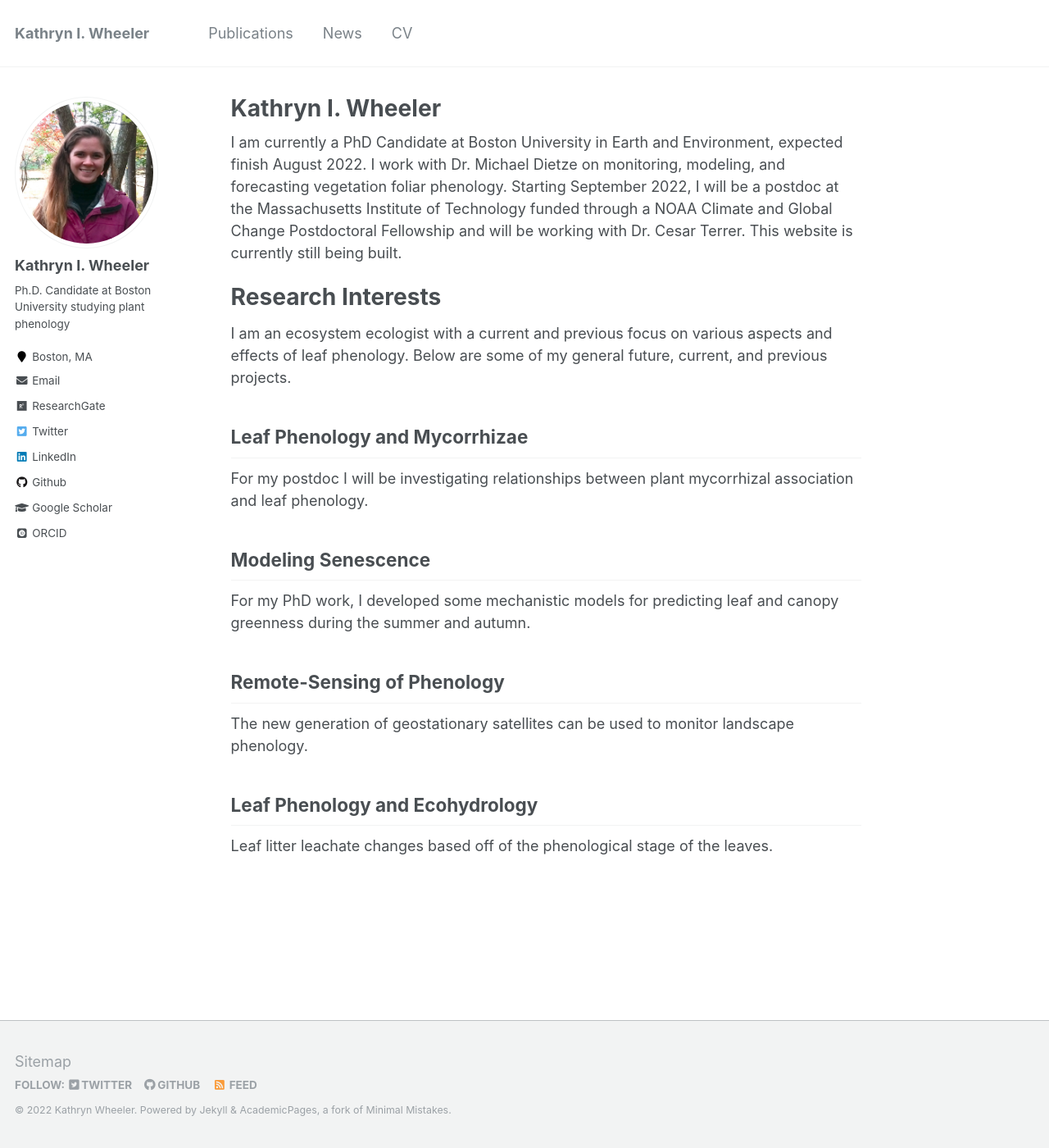
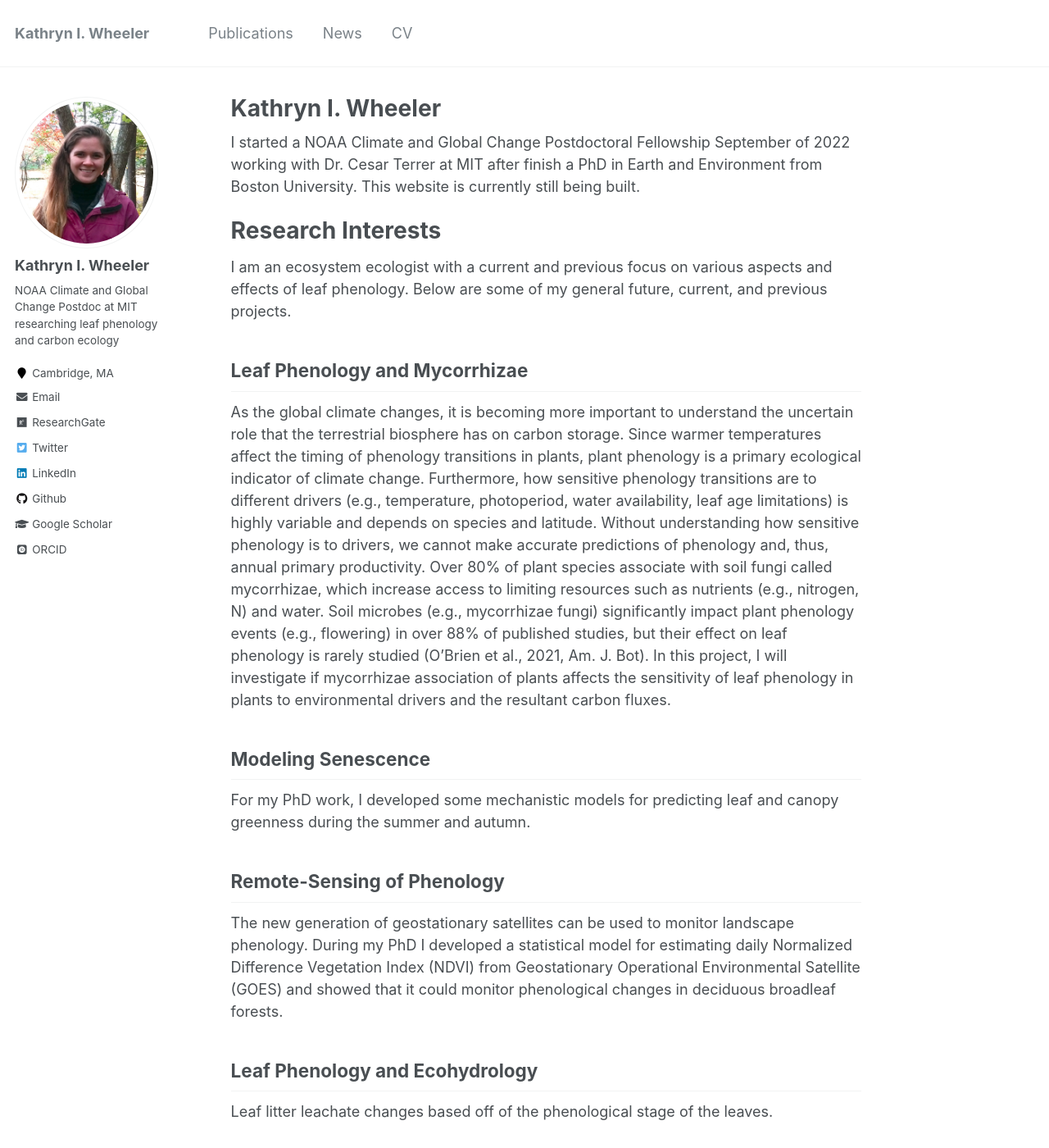
Before and after one commit to k-wheeler/k-wheeler.github.io, a Jekyll site: the page built from _pages/about.md, in a window 1280 px wide and 1400 px high. Shown: the whole window at 82% size. Built offline with Jekyll 4.4.1, drawn with Linux system fonts in a browser that asks for light colours; some web fonts are replaced.

Commit message:
Updated and added google verification

```diff
--- a/_config.yml
+++ b/_config.yml
@@ -78,8 +78,8 @@
 author:
   name             : "Kathryn I. Wheeler"
   avatar           : "profile.png"
-  bio              : "Ph.D. Candidate at Boston University studying plant phenology"
-  location         : "Boston, MA"
+  bio              : "NOAA Climate and Global Change Postdoc at MIT researching leaf phenology and carbon ecology"
+  location         : "Cambridge, MA"
   employer         :
   googlescholar    : "https://scholar.google.com/citations?user=u70ni9sAAAAJ&hl=en"
   email            : "kwheelerecology@gmail.com"
--- a/_pages/about.md
+++ b/_pages/about.md
@@ -9,7 +9,7 @@
 ---
 
 
-I am currently a PhD Candidate at Boston University in Earth and Environment, expected finish August 2022. I work with Dr. Michael Dietze on monitoring, modeling, and forecasting vegetation foliar phenology. Starting September 2022, I will be a postdoc at the Massachusetts Institute of Technology funded through a NOAA Climate and Global Change Postdoctoral Fellowship and will be working with Dr. Cesar Terrer. This website is currently still being built.
+I started a NOAA Climate and Global Change Postdoctoral Fellowship September of 2022 working with Dr. Cesar Terrer at MIT after finish a PhD in Earth and Environment from Boston University. This website is currently still being built.
 
 Research Interests
 ======
@@ -18,7 +18,9 @@
 
 Leaf Phenology and Mycorrhizae
 ------
-For my postdoc I will be investigating relationships between plant mycorrhizal association and leaf phenology.
+As the global climate changes, it is becoming more important to understand the uncertain role that the terrestrial biosphere has on carbon storage. Since warmer temperatures affect the timing of phenology transitions in plants, plant phenology is a primary ecological indicator of climate change. Furthermore, how sensitive phenology transitions are to different drivers (e.g., temperature, photoperiod, water availability, leaf age limitations) is highly variable and depends on species and latitude. Without understanding how sensitive phenology is to drivers, we cannot make accurate predictions of phenology and, thus, annual primary productivity.
+Over 80% of plant species associate with soil fungi called mycorrhizae, which increase access to limiting resources such as nutrients (e.g., nitrogen, N) and water. Soil microbes (e.g., mycorrhizae fungi) significantly impact plant phenology events (e.g., flowering) in over 88% of published studies, but their effect on leaf phenology is rarely studied (O’Brien et al., 2021, Am. J. Bot). In this project, I will investigate if mycorrhizae association of plants affects the sensitivity of leaf phenology in plants to environmental drivers and the resultant carbon fluxes.
+
 
 
 Modeling Senescence
@@ -27,7 +29,7 @@
 
 Remote-Sensing of Phenology
 ------
-The new generation of geostationary satellites can be used to monitor landscape phenology.
+The new generation of geostationary satellites can be used to monitor landscape phenology. During my PhD I developed a statistical model for estimating daily Normalized Difference Vegetation Index (NDVI) from Geostationary Operational Environmental Satellite (GOES) and showed that it could monitor phenological changes in deciduous broadleaf forests.
 
 
 Leaf Phenology and Ecohydrology
--- /dev/null
+++ b/google7d623bc7db7580f2.html
@@ -0,0 +1 @@
+google-site-verification: google7d623bc7db7580f2.html
```
